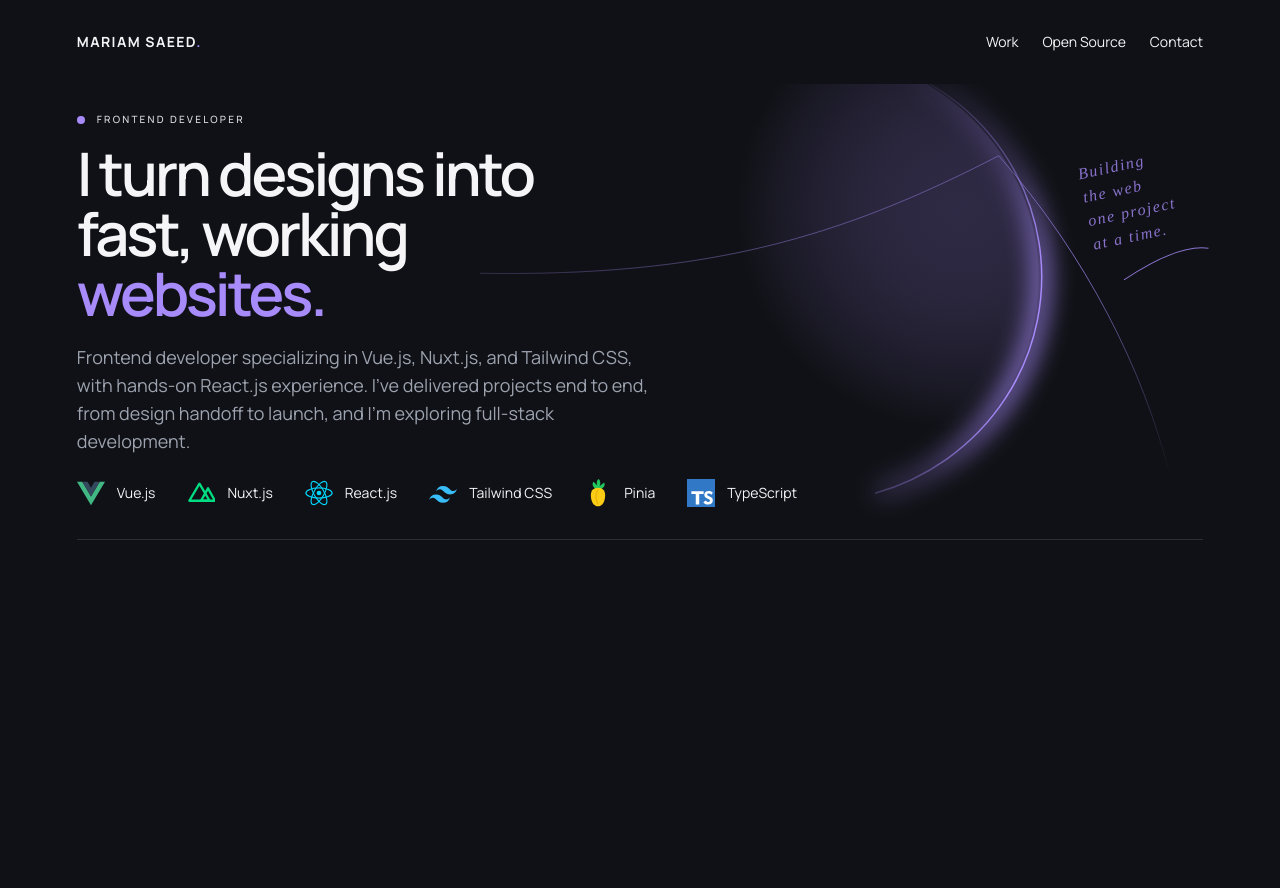
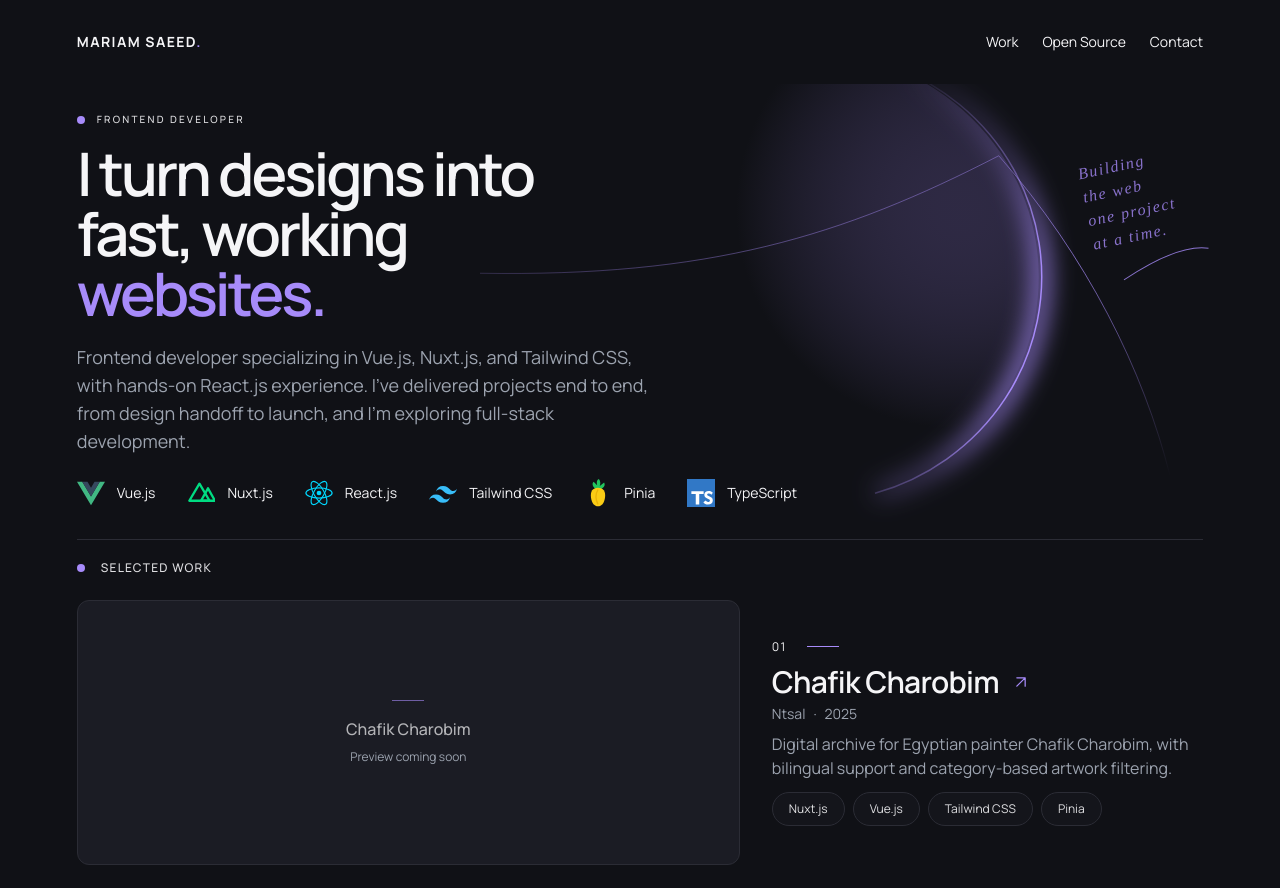
Before and after one commit to Mariam-Saeed/portfolio, a Next.js app: page / in a window 1280 px wide. Shown: the top 888 px of the page. Before the commit the page ends 800 px from the top, so only its background shows below. Built offline with nearby package versions, Linux system fonts and the light colour scheme.

Commit message:
feat: implement selected work section

```diff
--- a/src/app/page.tsx
+++ b/src/app/page.tsx
@@ -1,5 +1,6 @@
 import { Header } from "@/components/layout/Header";
 import { Hero } from "@/components/sections/hero/Hero";
+import { Projects } from "@/components/sections/projects/Projects";
 
 export default function Home() {
   return (
@@ -7,6 +8,7 @@ export default function Home() {
       <Header />
       <main>
         <Hero />
+        <Projects />
       </main>
     </div>
   );
--- /dev/null
+++ b/src/components/sections/projects/ProjectCard.tsx
@@ -0,0 +1,78 @@
+import type { Project } from "@/types";
+
+type ProjectCardProps = {
+  project: Project;
+  number: number;
+};
+
+export function ProjectCard({ project, number }: ProjectCardProps) {
+  const imageOnRight = number % 2 === 0;
+  const headingId = `project-${project.id}-heading`;
+
+  return (
+    <article
+      aria-labelledby={headingId}
+      className="group grid min-w-0 grid-cols-1 items-center gap-5 lg:grid-cols-5 lg:gap-8"
+    >
+      <div
+        className={`relative flex aspect-5/2 min-w-0 flex-col items-center justify-center gap-2 overflow-hidden rounded-xl border border-border bg-surface px-6 text-center group-hover:border-accent/40 motion-safe:transition-colors ${imageOnRight ? "lg:order-2 lg:col-span-3" : "lg:col-span-3"}`}
+      >
+        <span aria-hidden="true" className="mb-2 h-px w-8 bg-accent/60" />
+        <p className="text-sm font-medium text-foreground/70 sm:text-base">
+          {project.title}
+        </p>
+        <p className="text-xs text-muted">Preview coming soon</p>
+      </div>
+
+      <div className={`min-w-0 lg:col-span-2 ${imageOnRight ? "lg:order-1" : ""}`}>
+        <div className="mb-2 flex items-center gap-5 text-xs tabular-nums">
+          <span aria-hidden="true">{String(number).padStart(2, "0")}</span>
+          <span aria-hidden="true" className="h-px w-8 bg-accent" />
+        </div>
+        <h3 id={headingId} className="text-2xl leading-tight font-semibold tracking-tight xl:text-3xl">
+          <a
+            href={project.url}
+            target="_blank"
+            rel="noopener noreferrer"
+            className="inline-flex max-w-full items-baseline gap-3 rounded-sm outline-offset-4 hover:text-accent focus-visible:outline-2 focus-visible:outline-accent motion-safe:transition-colors"
+          >
+            <span className="min-w-0 wrap-break-word">{project.title}</span>
+            <svg
+              viewBox="0 0 24 24"
+              fill="none"
+              stroke="currentColor"
+              strokeWidth="1.5"
+              strokeLinecap="round"
+              strokeLinejoin="round"
+              aria-hidden="true"
+              focusable="false"
+              className="size-5 shrink-0 self-center text-accent"
+            >
+              <path d="M7 17 17 7M7 7h10v10" />
+            </svg>
+            <span className="sr-only"> (opens in a new tab)</span>
+          </a>
+        </h3>
+        <p className="mt-1 text-sm text-muted">
+          {project.company}
+          <span aria-hidden="true" className="mx-2">·</span>
+          <span className="sr-only">, </span>
+          <time dateTime={String(project.year)}>{project.year}</time>
+        </p>
+        <p className="mt-2 text-sm leading-5 text-muted xl:text-base xl:leading-6">
+          {project.description}
+        </p>
+        <ul aria-label={`${project.title} technologies`} className="mt-3 flex flex-wrap gap-2">
+          {project.technologies.map((technology) => (
+            <li
+              key={technology}
+              className="rounded-full border border-border bg-surface/40 px-4 py-2 text-xs text-foreground/90"
+            >
+              {technology}
+            </li>
+          ))}
+        </ul>
+      </div>
+    </article>
+  );
+}
--- /dev/null
+++ b/src/components/sections/projects/Projects.tsx
@@ -0,0 +1,31 @@
+import { projects } from "@/data/projects";
+
+import { ProjectCard } from "./ProjectCard";
+
+export function Projects() {
+  return (
+    <section
+      id="work"
+      aria-labelledby="projects-heading"
+      className="mx-auto w-[calc(100%-3rem)] max-w-300 scroll-mt-6 border-b border-border pt-5 pb-8 sm:w-[88%]"
+    >
+      <h2
+        id="projects-heading"
+        className="flex items-center gap-4 text-xs font-medium tracking-widest uppercase text-foreground/90"
+      >
+        <span
+          aria-hidden="true"
+          className="size-2 shrink-0 rounded-full bg-accent"
+        />
+        Selected Work
+      </h2>
+      <ol className="mt-6 space-y-10 lg:space-y-6">
+        {projects.map((project, index) => (
+          <li key={project.id}>
+            <ProjectCard project={project} number={index + 1} />
+          </li>
+        ))}
+      </ol>
+    </section>
+  );
+}
```
